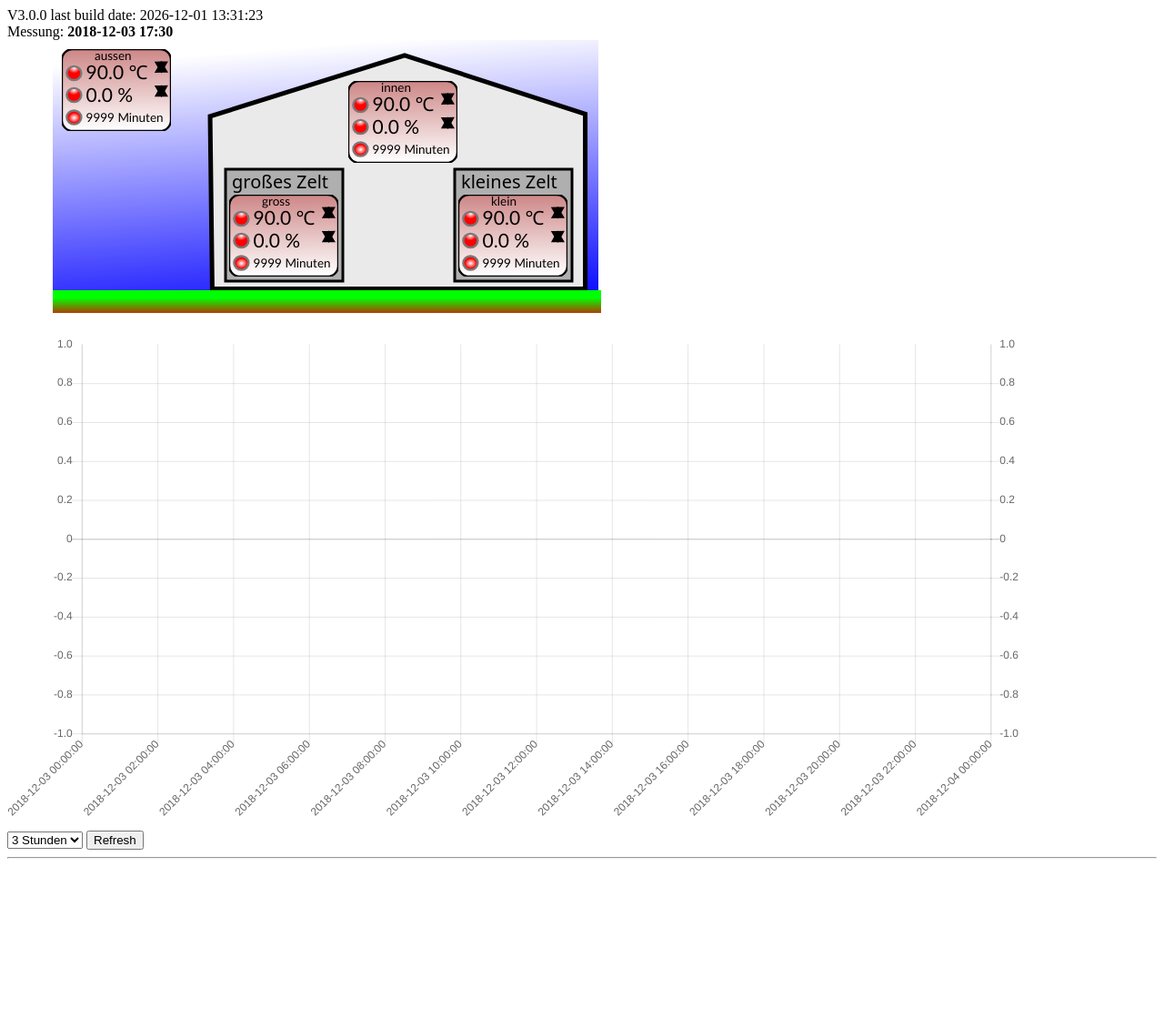
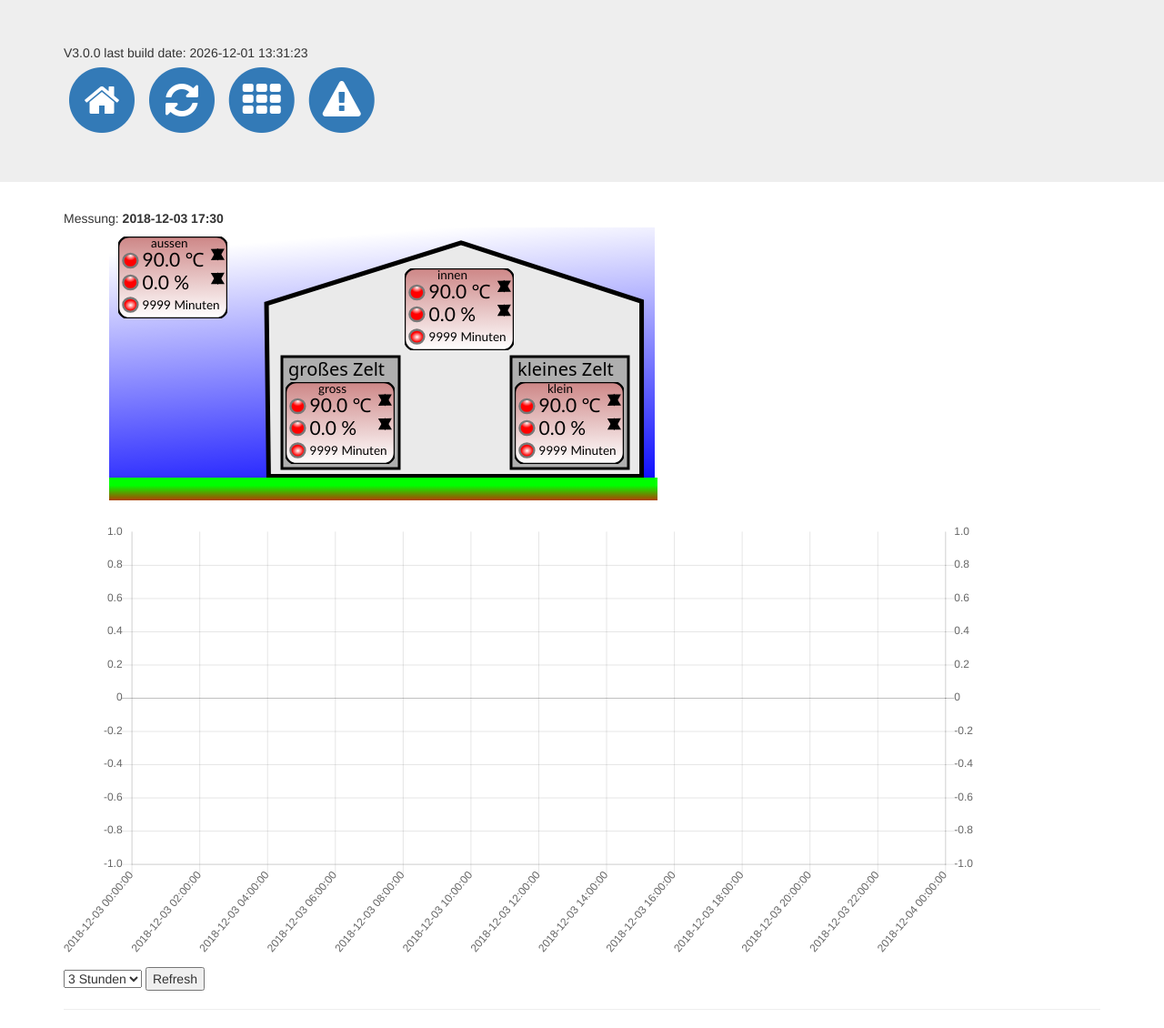
Before and after one commit to mgshadow/rasp_climate, a PHP site: page / in a window 1280 px wide. Shown: the whole page at 91% size. Before the commit the page ends 952 px from the top, so only its background shows below. Run offline with PHP 8.4, Linux system fonts and the light colour scheme; data that the repository does not hold is empty; some libraries are stand-ins or nearby versions.

Commit message:
no message

```diff
--- a/index.php
+++ b/index.php
@@ -30,10 +30,11 @@ $errorcount+=$box2Sensor->getErrorCount($db);
 <html xmlns="http://www.w3.org/1999/xhtml" xml:lang="en-US" lang="en-US">
 <head>
 <title>Klima</title>
+<link rel="stylesheet" href="https://maxcdn.bootstrapcdn.com/font-awesome/4.3.0/css/font-awesome.min.css">
+<link rel="stylesheet" href="https://maxcdn.bootstrapcdn.com/bootstrap/3.3.2/css/bootstrap.min.css">
+<link rel="stylesheet" href="https://maxcdn.bootstrapcdn.com/bootstrap/3.3.2/css/bootstrap-theme.min.css">
 
-<script async="" src="./scripts/analytics.js"></script>
-<script src="./scripts/Chart.bundle.js">
-</script><style type="text/css">/* Chart.js */
+<script async="" src="./scripts/analytics.js"></script><script src="./scripts/Chart.bundle.js"></script><style type="text/css">/* Chart.js */
 @-webkit-keyframes chartjs-render-animation{from{opacity:0.99}to{opacity:1}}@keyframes chartjs-render-animation{from{opacity:0.99}to{opacity:1}}.chartjs-render-monitor{-webkit-animation:chartjs-render-animation 0.001s;animation:chartjs-render-animation 0.001s;}</style>
 <script src="./scripts/utils.js"></script>
 
```
